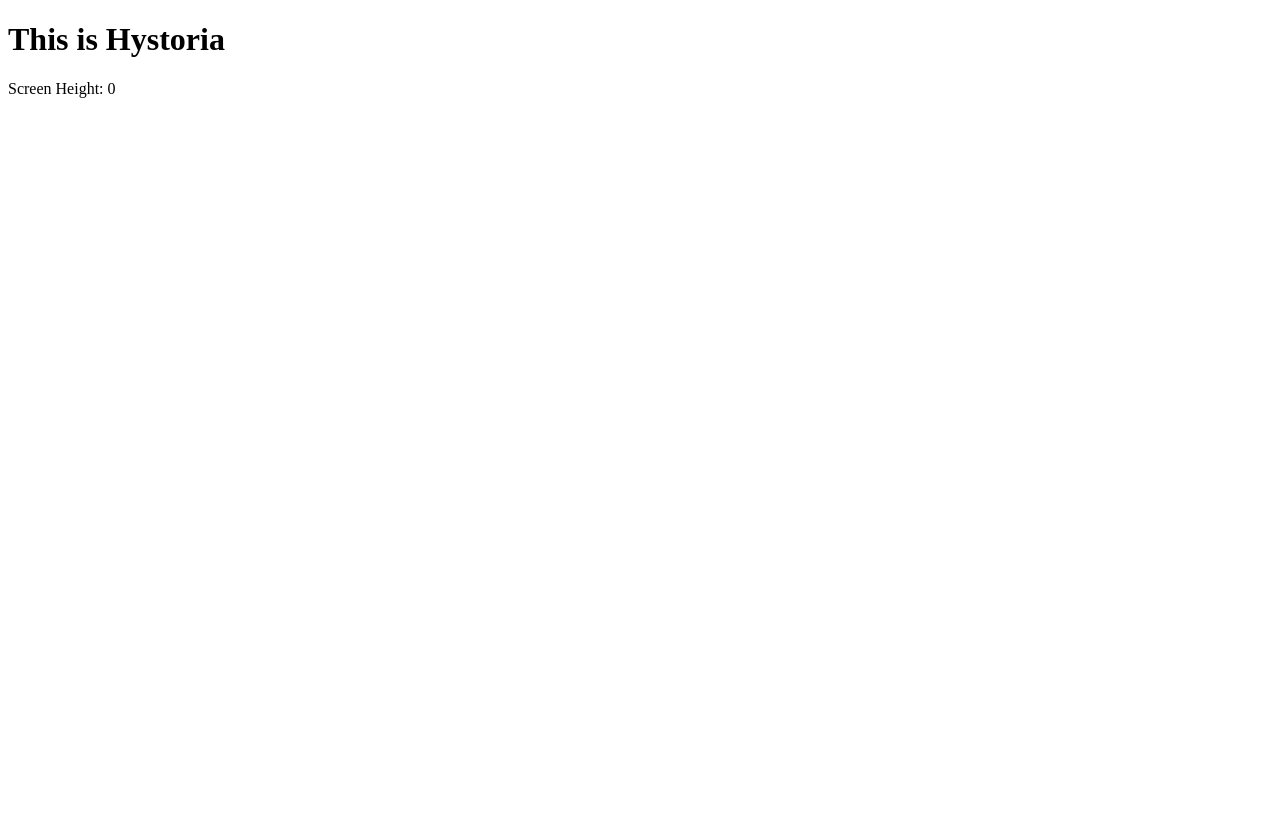
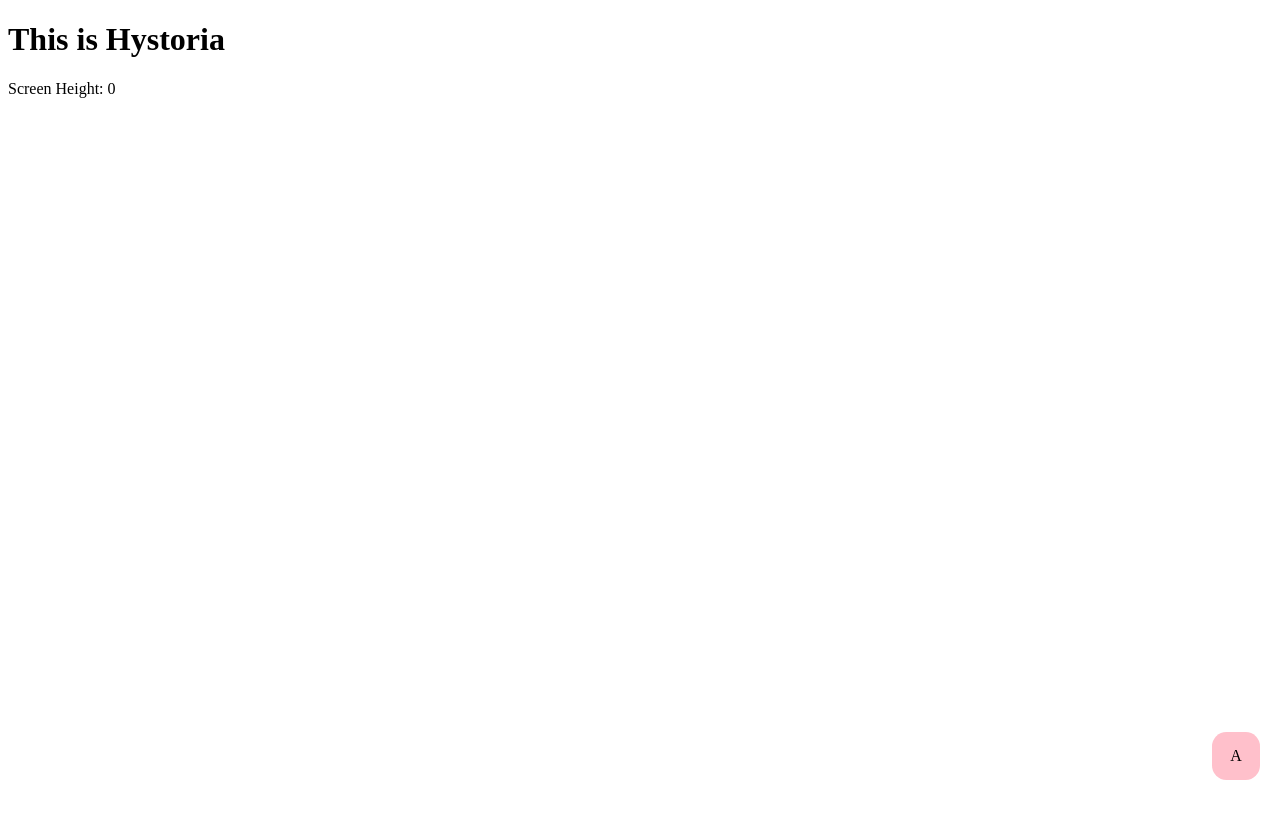
Before and after one commit to cfdel27p/hystoria, a plain HTML site: page index.html in a window 1280 px wide. Shown: the top 818 px of the page. Drawn offline with Linux system fonts and the light colour scheme.

Commit message:
Add knob

```diff
--- a/index.html
+++ b/index.html
@@ -14,12 +14,27 @@
         .screen-height {
             position: fixed;
         }
+
+        .knob {
+            background-color: pink;
+            display: inline;
+            width: 48px;
+            height: 48px;
+            text-align: center;
+            vertical-align: center;
+            line-height: 48px;
+            border-radius: 30%;
+            position: fixed;
+            bottom: 20px;
+            right: 20px;
+        }
     </style>
 </head>
 <body>
     <h1>This is Hystoria</h1>
     <span class="screen-height">Screen Height: </span>
 
+    <div class="knob">A</div>
 
     <script>
         let screenHeightElem = document.querySelector(".screen-height");
```
